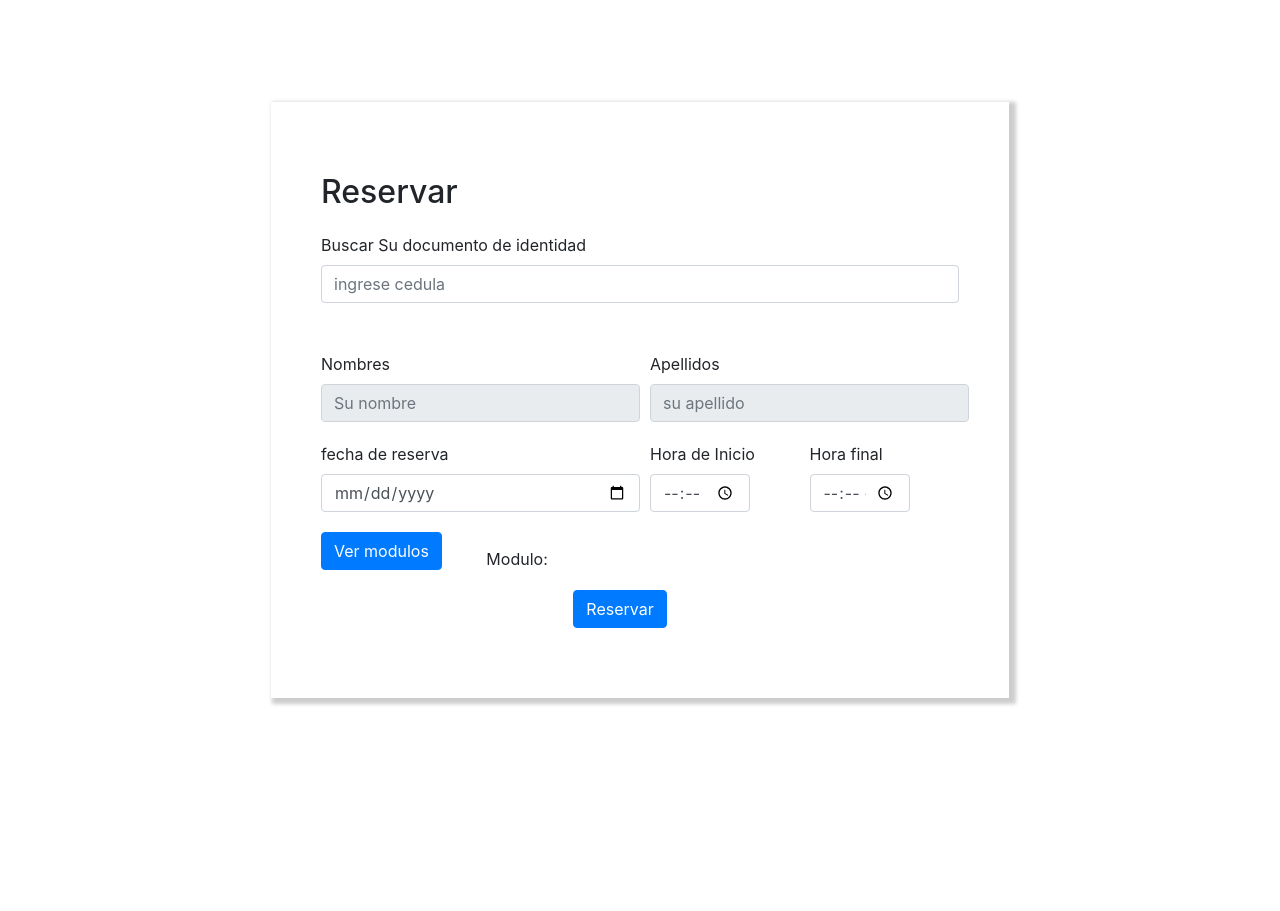
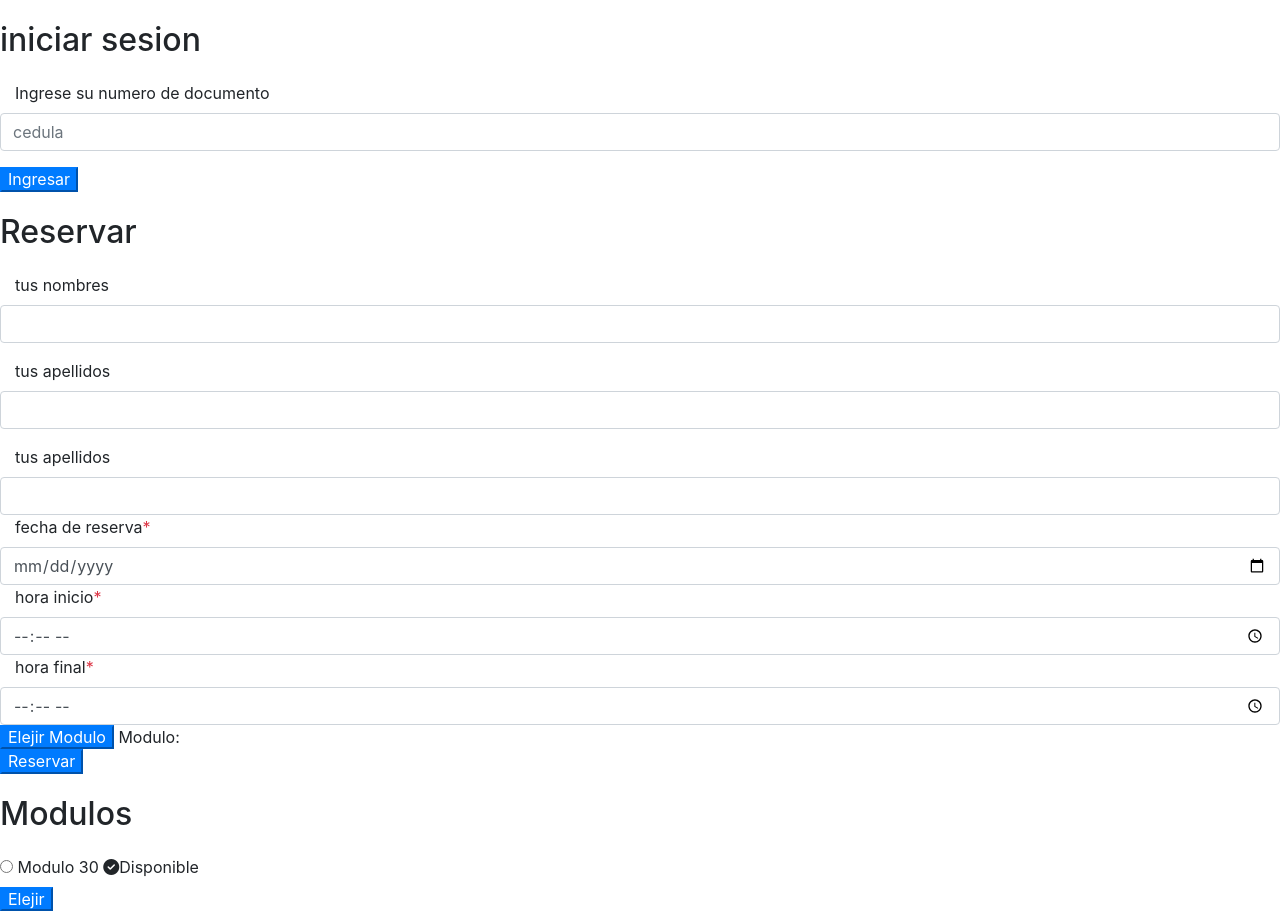
Before and after one commit to yaidercc/reservas, a PHP site: page /Reservas.php in a window 1280 px wide. Before the commit the page ends 705 px from the top, so only its background shows below. Run offline with PHP 8.4, Linux system fonts and the light colour scheme; some libraries are stand-ins or nearby versions.

Commit message:
estructura html hecha

```diff
--- a/Reservas.php
+++ b/Reservas.php
@@ -9,63 +9,80 @@
      <!-- jQuery and JS bundle w/ Popper.js -->
      <script src="https://code.jquery.com/jquery-3.5.1.slim.min.js" integrity="sha384-DfXdz2htPH0lsSSs5nCTpuj/zy4C+OGpamoFVy38MVBnE+IbbVYUew+OrCXaRkfj" crossorigin="anonymous"></script>
      <script src="https://cdn.jsdelivr.net/npm/bootstrap@4.5.3/dist/js/bootstrap.bundle.min.js" integrity="sha384-ho+j7jyWK8fNQe+A12Hb8AhRq26LrZ/JpcUGGOn+Y7RsweNrtN/tE3MoK7ZeZDyx" crossorigin="anonymous"></script>
-
+     <script src="https://kit.fontawesome.com/2efdabf6ca.js" crossorigin="anonymous"></script>
      <link rel="stylesheet" href="Css/normalice.css" crossorigin="anonymous">
      <link rel="stylesheet" href="Css/Estilos.css" crossorigin="anonymous">
-
+     <script src="js/Funciones.js"></script>
      <title>Reservar</title>
 </head>
 
 <body>
-     <div class="container">
-          <div class="container-formulario">
-               <form action="" class="formulario">
-                    <div class="inicio">
-                         <h1>Reservar</h1>
-                         <div class="inputs">
-                              <label >Buscar Su documento de identidad</label>
-                              <input type="text" class="form-control" id="exampleInputEmail1" placeholder="ingrese cedula" required>
-                              <span></span>
-                         </div>
+     <div class="section-1 container-login">
+          <form action="">
+               <h1>iniciar sesion</h1>
+               <div class="form-group">
+                    <label class="col-lg-6 control-label">Ingrese su numero de documento</label>
+                    <input type="text" placeholder="cedula" class="form-control">
+               </div>
+               <input type="submit" class="btn-primary" value="Ingresar">
+          </form>
+     </div>
+     <div class="section-2 form-container">
+          <form action="php/ingresar.php">
+               <h1>Reservar</h1>
+               <div class="container-inputs">
+                    <div class="form-group">
+                         <label class="col-lg-6 control-label"><span class="text-title">tus nombres</span><span class="text-danger"></span></label>
+                         <input type="text" class="form-control">
                     </div>
-                    <div class="centrales">
-                         <div class="columa-izquierda">
-                              <div class="inputs">
-                                   <label for="exampleInputEmail1">Nombres</label>
-                                   <input type="text" class="form-control" id="exampleInputEmail1" placeholder="Su nombre" readonly>
-                              </div>
-                              <div class="inputs">
-                                   <label for="exampleInputEmail1">fecha de reserva</label>
-                                   <input type="date" class="form-control" id="exampleInputEmail1" placeholder="fecha" required>
-                              </div>
-                              <input type="submit" class="btn btn-primary" value="Ver modulos">
-                              <span>Modulo: </span>
-                         </div>
-                         <div class="columna-derecha">
-                              <div class="inputs">
-                                   <label for="exampleInputEmail1">Apellidos</label>
-                                   <input type="text" class="form-control" id="exampleInputEmail1" placeholder="su apellido" readonly>
-                              </div>
-                              <div class="Horarios">
-                                   <div class="inputs">
-                                        <label for="exampleInputEmail1">Hora de Inicio</label>
-                                        <input type="time" class="hinicio form-control" id="exampleInputEmail1" placeholder="9:00 am" required>
-                                   </div>
-                                   <div class="inputs">
-                                        <label for="exampleInputEmail1">Hora final</label>
-                                        <input type="time" class="fin form-control" id="exampleInputEmail1" placeholder="16:00 pm" required>
-                                   </div>
-                              </div>
+                    <div class="form-group">
+                         <label class="col-lg-6 control-label"><span class="text-title">tus apellidos</span><span class="text-danger"></span></label>
+                         <input type="text" class="form-control">
+                    </div>
 
-                         </div>
+                    <div class="form group">
+                         <label class="col-lg-6 control-label"><span class="text-title">tus apellidos</span><span class="text-danger"></span></label>
+                         <input type="text" class="form-control">
                     </div>
-                    <div class="btn-reserva">
-                         <input type="submit" class="btn btn-primary" value="Reservar">
+
+                    <div class="form group">
+                         <label class="col-lg-6 control-label"><span class="text-title">fecha de reserva</span><span class="text-danger">*</span></label>
+                         <input type="date" class="form-control">
                     </div>
-               </form>
+
+                    <div class="form group">
+                         <label class="col-lg-6 control-label"><span class="text-title">hora inicio</span><span class="text-danger">*</span></label>
+                         <input type="time" class="form-control">
+                    </div>
+
+                    <div class="form group">
+                         <label class="col-lg-6 control-label"><span class="text-title">hora final</span><span class="text-danger">*</span></label>
+                         <input type="time" class="form-control">
+                    </div>
+
+                    <div class="form group">
+                         <input type="submit" class="btn-primary" value="Elejir Modulo">
+                         <span>Modulo: </span>
+                    </div>
+               </div>
+               <input type="submit" class="btn-primary" value="Reservar">
+
+          </form>
+     </div>
+
+     <div class="overlay-modules">
+          <div class="popup">
+               <div class="radio-modulo">
+                    <h1>Modulos</h1>
+                    <input type="radio">
+                    <span class="is-valid">Modulo 30<span>
+                              <label><span class="fas fa-check-circle"></span><span>Disponible</span></label>
+               </div>
+               <input type="submit" class="btn-primary" value="Elejir">
           </div>
+
      </div>
-     <form>
+
 </body>
 
 </html>
--- /dev/null
+++ b/php/ingresar.php
@@ -0,0 +1,4 @@
+<?php
+     include "conexion.php";
+
+?>
```
Also changed, not shown: php/conexion.php (added, +9 -0 lines), Js/Funciones.js (added).
